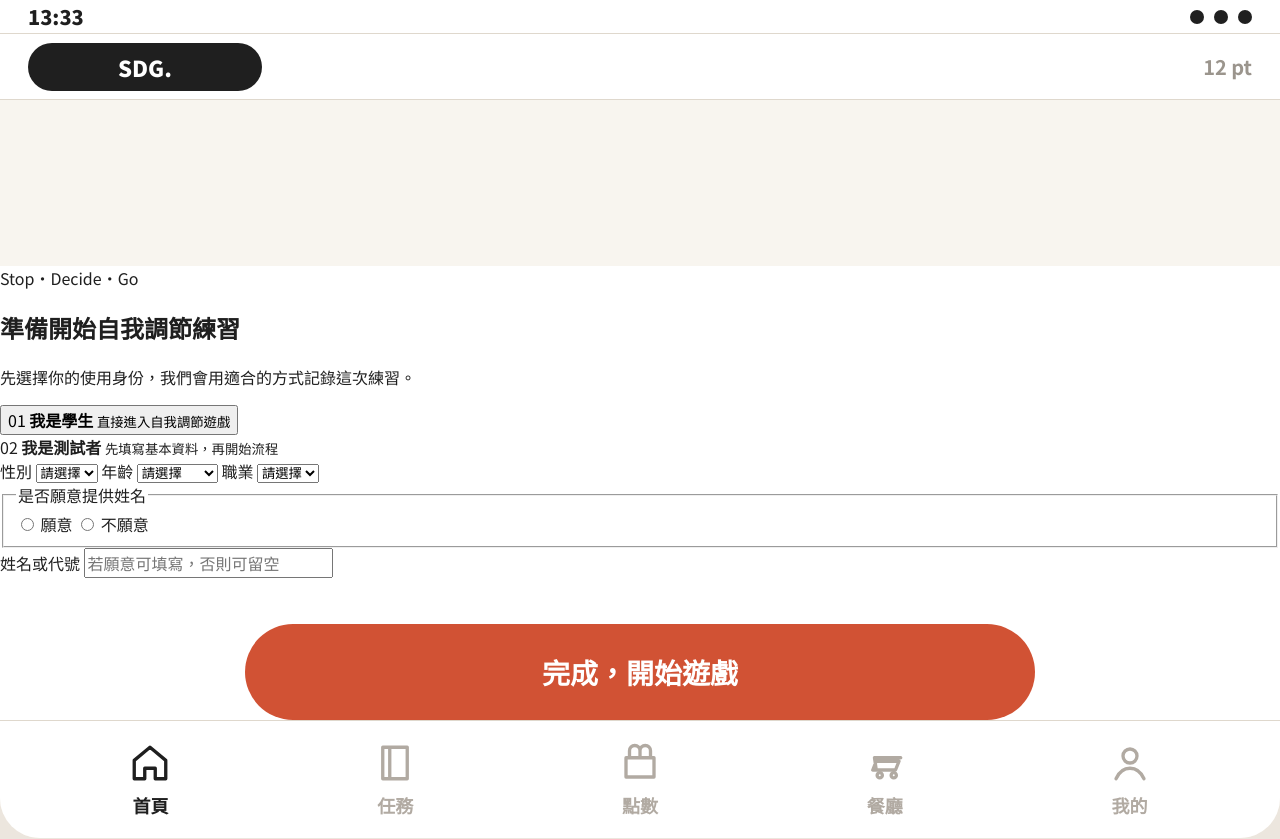
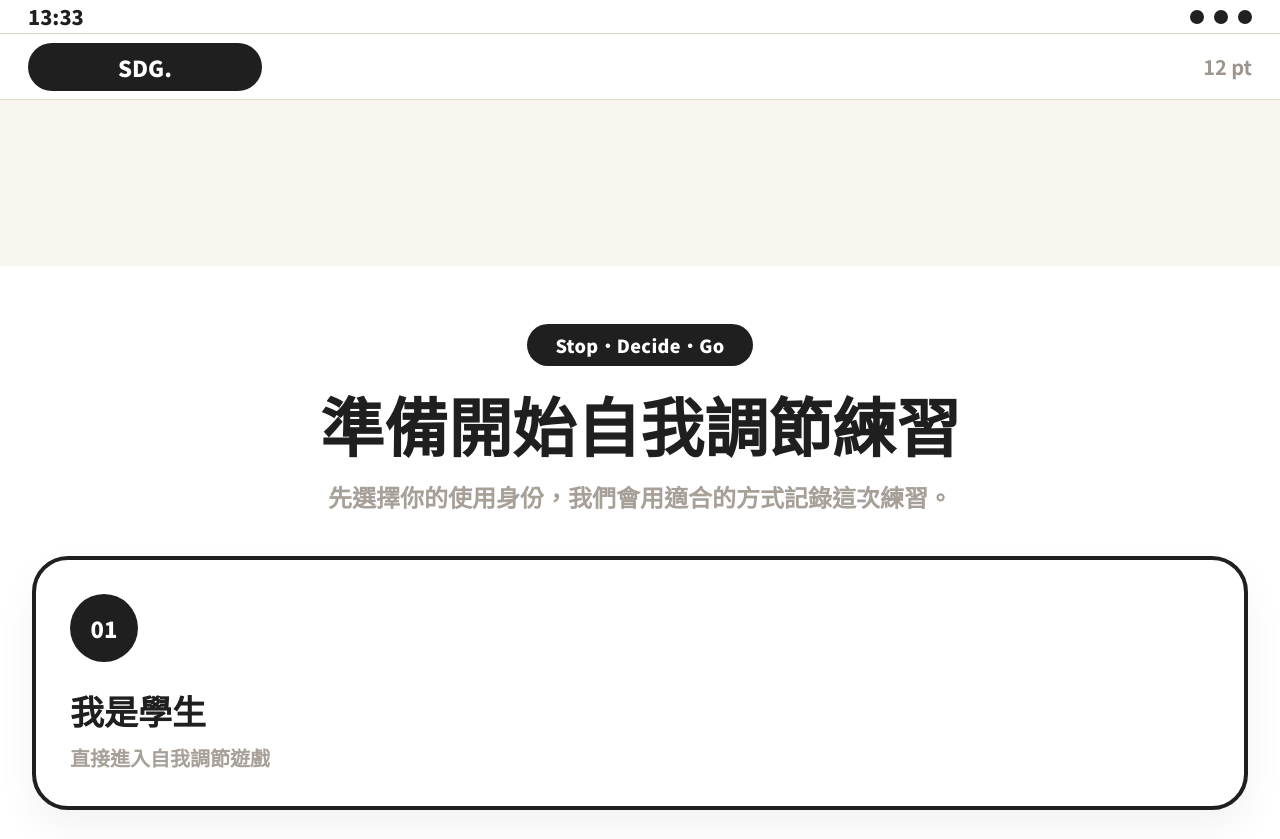
Before and after one commit to ianlijiunyi940811-commits/stop.decide.go, a website: page index.html in a window 1280 px wide. Shown: the top 839 px of the page. Drawn offline with Linux system fonts and the light colour scheme.

Commit message:
Update styles.css

```diff
--- a/styles.css
+++ b/styles.css
@@ -238,10 +238,178 @@ textarea {
 }
 
 .home-screen,
+.entry-screen,
 .single-step,
 .chat-screen,
 .complete-screen {
   padding: 58px 72px 40px;
+}
+
+.entry-screen {
+  min-height: 100%;
+  display: flex;
+  flex-direction: column;
+  justify-content: center;
+  gap: 42px;
+}
+
+.entry-hero {
+  max-width: 980px;
+  margin: 0 auto;
+  text-align: center;
+}
+
+.entry-kicker {
+  display: inline-flex;
+  align-items: center;
+  justify-content: center;
+  min-height: 42px;
+  padding: 0 28px;
+  border-radius: 999px;
+  background: #1f1f1f;
+  color: #fff;
+  font-size: 18px;
+  font-weight: 900;
+  letter-spacing: .02em;
+}
+
+.entry-hero h1 {
+  margin: 24px 0 0;
+  font-size: clamp(54px, 5vw, 88px);
+  line-height: 1.08;
+  font-weight: 900;
+}
+
+.entry-hero p {
+  margin: 20px auto 0;
+  color: var(--muted);
+  font-size: 24px;
+  font-weight: 700;
+}
+
+.entry-grid {
+  width: min(1280px, 100%);
+  margin: 0 auto;
+  display: grid;
+  grid-template-columns: .9fr 1.1fr;
+  gap: 34px;
+  align-items: stretch;
+}
+
+.entry-card {
+  border: 4px solid #1f1f1f;
+  border-radius: 36px;
+  background: #fff;
+  padding: 34px;
+  text-align: left;
+  color: var(--text);
+  box-shadow: 0 18px 40px rgba(0, 0, 0, 0.05);
+}
+
+button.entry-card {
+  cursor: pointer;
+  transition: transform .18s ease, box-shadow .18s ease, background .18s ease;
+}
+
+button.entry-card:hover {
+  transform: translateY(-4px);
+  background: var(--green-soft);
+  box-shadow: 0 22px 48px rgba(0, 0, 0, 0.08);
+}
+
+.entry-icon {
+  width: 68px;
+  height: 68px;
+  border-radius: 50%;
+  background: #1f1f1f;
+  color: #fff;
+  display: inline-flex;
+  align-items: center;
+  justify-content: center;
+  font-size: 22px;
+  font-weight: 900;
+}
+
+.entry-card strong {
+  display: block;
+  margin-top: 24px;
+  font-size: 42px;
+  font-weight: 900;
+}
+
+.entry-card small {
+  display: block;
+  margin-top: 8px;
+  color: var(--muted);
+  font-size: 20px;
+  font-weight: 700;
+}
+
+.tester-card {
+  border-color: #d9c9a7;
+  background: #fffaf0;
+}
+
+.tester-form {
+  margin-top: 26px;
+  display: grid;
+  grid-template-columns: repeat(2, minmax(0, 1fr));
+  gap: 18px;
+}
+
+.tester-form label,
+.tester-form fieldset {
+  margin: 0;
+  border: 0;
+  padding: 0;
+  color: #8f887f;
+  font-size: 16px;
+  font-weight: 900;
+}
+
+.tester-form select,
+.tester-form input[type="text"] {
+  width: 100%;
+  height: 58px;
+  margin-top: 8px;
+  border: 2px solid #ded6ca;
+  border-radius: 18px;
+  background: #fff;
+  color: var(--text);
+  padding: 0 18px;
+  font-size: 18px;
+  font-weight: 800;
+}
+
+.tester-form fieldset {
+  grid-column: span 2;
+}
+
+.tester-form legend {
+  margin-bottom: 10px;
+}
+
+.radio-line {
+  display: inline-flex;
+  align-items: center;
+  gap: 8px;
+  margin-right: 26px !important;
+  color: var(--text) !important;
+  font-size: 18px !important;
+}
+
+.radio-line input {
+  width: 22px;
+  height: 22px;
+  accent-color: var(--gold);
+}
+
+.entry-submit {
+  grid-column: span 2;
+  margin-top: 8px;
+  width: 100%;
+  min-height: 72px;
+  font-size: 24px;
 }
 
 .home-screen {
@@ -1272,6 +1440,27 @@ textarea {
     padding-inline: 28px;
   }
 
+  .entry-screen {
+    padding-inline: 32px;
+  }
+
+  .entry-grid {
+    grid-template-columns: 1fr;
+  }
+
+  .entry-card strong {
+    font-size: 34px;
+  }
+
+  .tester-form {
+    grid-template-columns: 1fr;
+  }
+
+  .tester-form fieldset,
+  .entry-submit {
+    grid-column: span 1;
+  }
+
   .emotion-grid,
   .scale-grid {
     grid-template-columns: repeat(2, minmax(0, 1fr));
```
